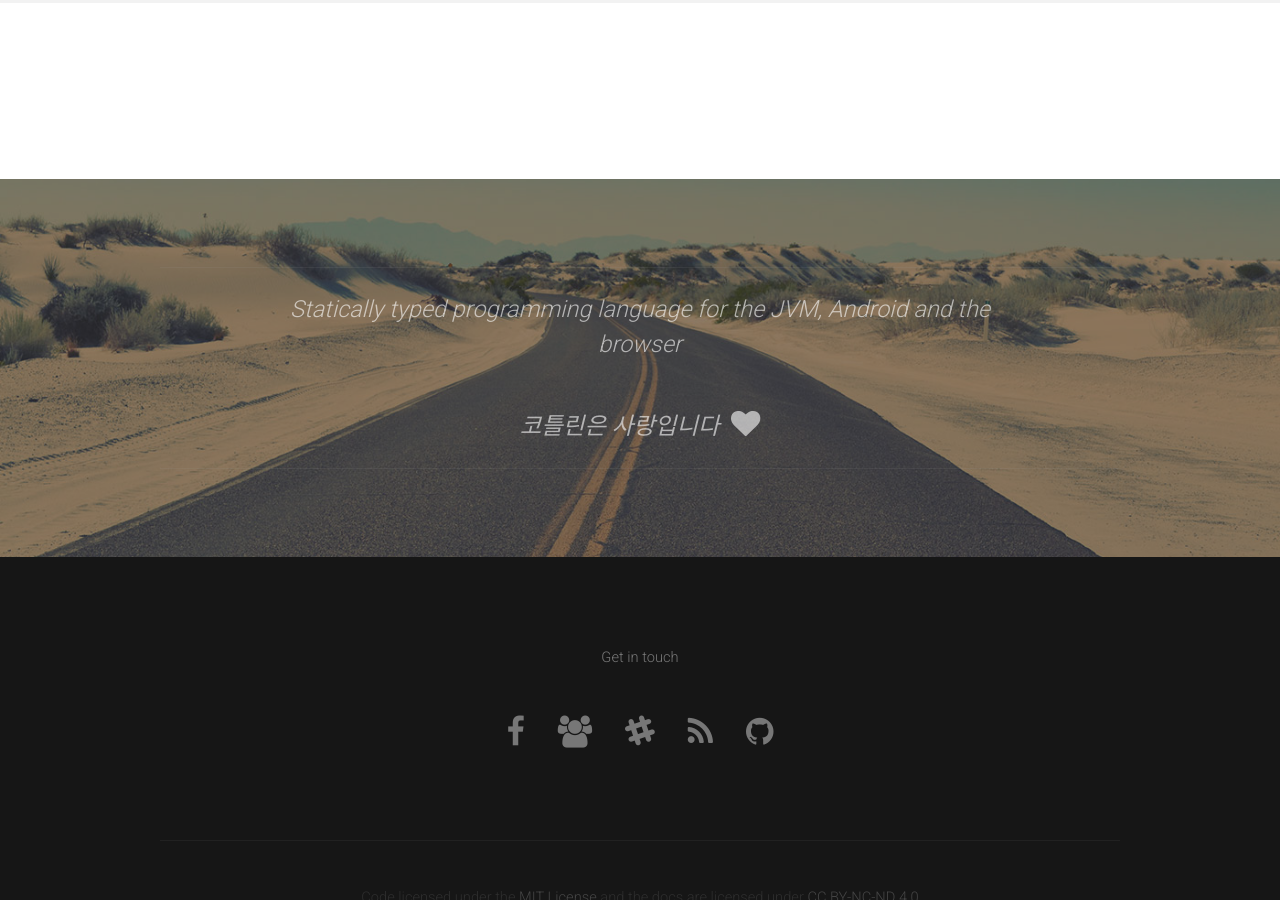
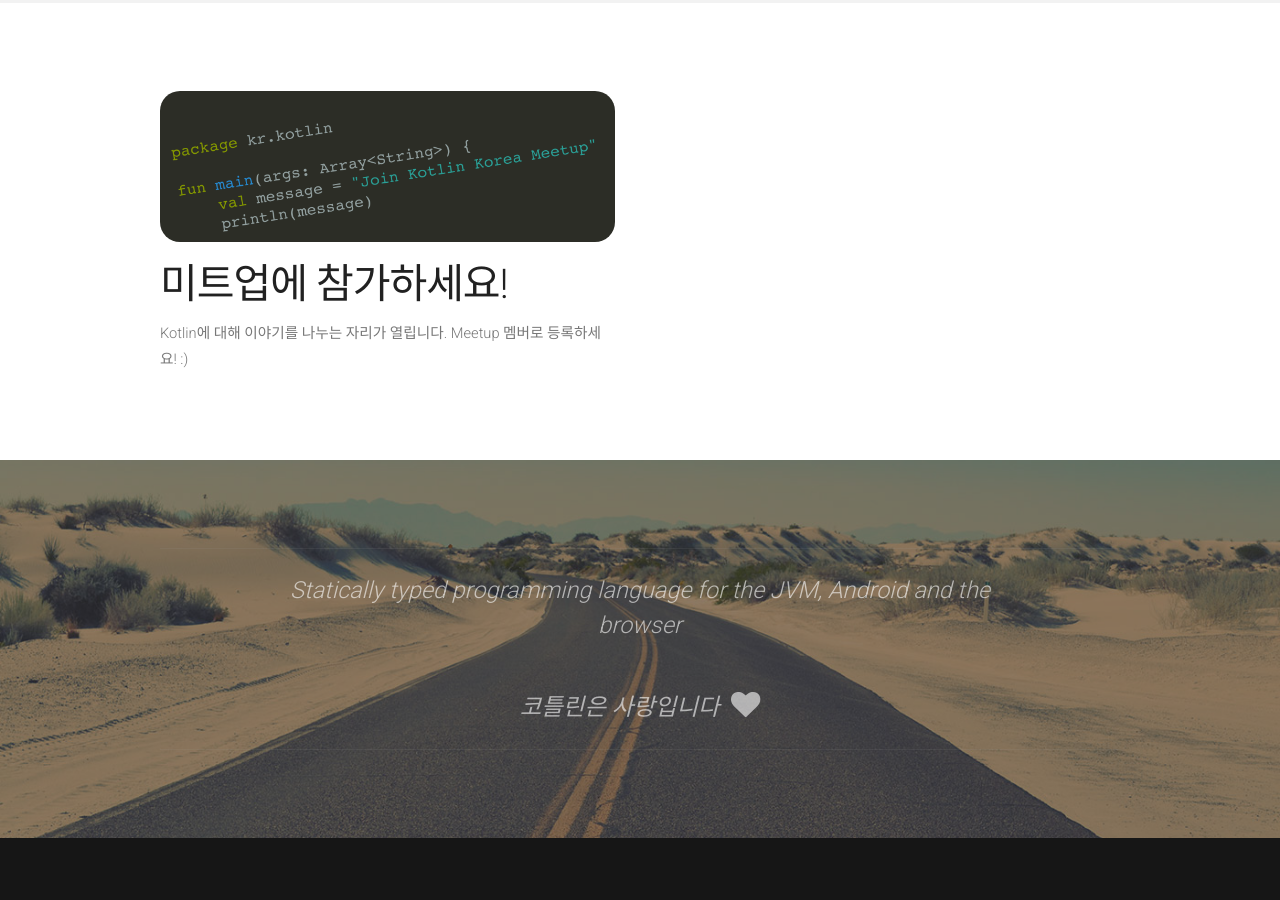
Before and after one commit to kotlinkr/kotlinkr.github.io, a Jekyll site: the page built from index.html, in a window 1280 px wide and 900 px high, scrolled down 1505 px. Built offline with Jekyll 4.4.1, drawn with Linux system fonts in a browser that asks for light colours; nearby versions of some CDN libraries.

```diff
--- a/_layouts/post.html
+++ b/_layouts/post.html
@@ -8,8 +8,9 @@ layout: default
 			<section class="8u -2u">
 				{% if page.featured %}
 					<a href="{{ site.prefix }}{{ page.url }}" class="image full">
-						<img src="/assets/{{ page.featured }}" alt="">
+						<img class="round" src="/assets/{{ page.featured }}" alt="">
 					</a>
+					<br />
 				{% endif %}
 
 				<header>
--- a/blog/index.html
+++ b/blog/index.html
@@ -12,8 +12,9 @@ description: Kotlin Korea Blog 입니다.
 			<section class="8u -2u">
 				{% if post.featured %}
 					<a href="{{ site.prefix }}{{ post.url }}" class="image full">
-						<img src="/assets/{{ post.featured }}" alt="">
+						<img class="round" src="/assets/{{ post.featured }}" alt="">
 					</a>
+					<br />
 				{% endif %}
 				<header>
 					<h2>{{ post.title }}</h2>
--- a/index.html
+++ b/index.html
@@ -61,36 +61,17 @@ title: Kotlin Korea
 <div id="main">
 	<div id="content" class="container">
 
-		<!-- <div class="row">
+		<div class="row">
 			<section class="6u">
-				<a href="#" class="image full">
+				<a href="/2016/02/18/join-our-meetup.html" class="image full">
 					<img class="round" src="/assets/images/meetup/join-our-meetup.png" alt="">
 				</a>
 				<header>
-					<h2>Kotlin Korea Meetup #1</h2>
+					<h2>미트업에 참가하세요!</h2>
 				</header>
-				<p>첫 미트업을 개최합니다.</p>
-			</section>
-		</div> -->
-
-<!--
-		<div class="row">
-			<section class="6u">
-				<a href="#" class="image full"><img src="/assets/images/pic03.jpg" alt=""></a>
-				<header>
-					<h2>Mauris vulputate dolor</h2>
-				</header>
-				<p>In posuere eleifend odio. Quisque semper augue mattis wisi. Maecenas ligula. Pellentesque viverra vulputate enim. Aliquam erat volutpat. Donec leo, vivamus fermentum nibh in augue praesent a lacus at urna congue rutrum.</p>
-			</section>
-			<section class="6u">
-				<a href="#" class="image full"><img src="/assets/images/pic04.jpg" alt=""></a>
-				<header>
-					<h2>Mauris vulputate dolor</h2>
-				</header>
-				<p>In posuere eleifend odio. Quisque semper augue mattis wisi. Maecenas ligula. Pellentesque viverra vulputate enim. Aliquam erat volutpat. Donec leo, vivamus fermentum nibh in augue praesent a lacus at urna congue rutrum.</p>
+				<p>Kotlin에 대해 이야기를 나누는 자리가 열립니다. Meetup 멤버로 등록하세요! :)</p>
 			</section>
 		</div>
--->
 
 	</div>
 </div>
```
